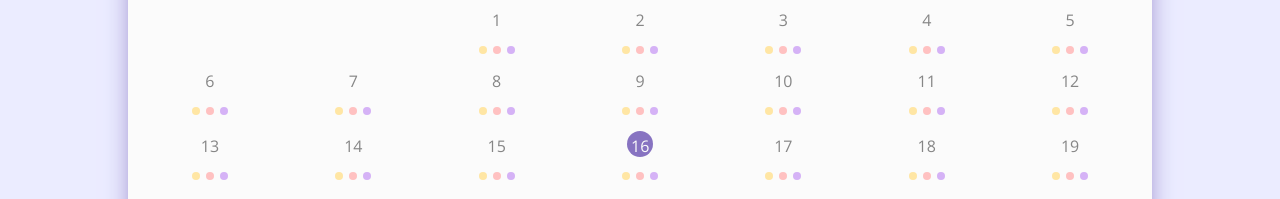
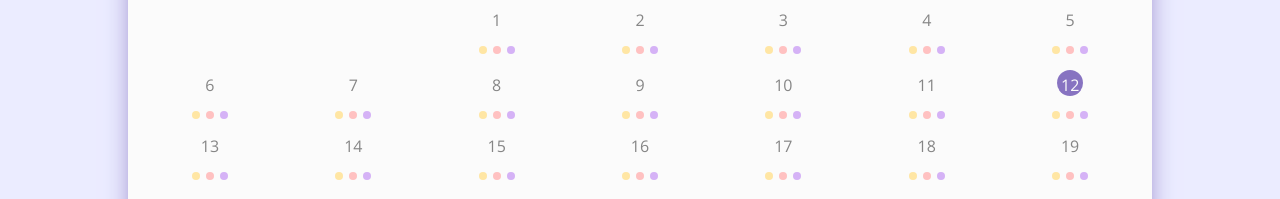
Before and after one commit to rania-hany/calendar-widget, an Angular app: page / in a window 1280 px wide. Shown: the part 165-364 px from the top of the page. Built offline with nearby package versions, Linux system fonts and the light colour scheme.

Commit message:
DEVELOP: Add selected year-month logic

```diff
--- a/src/app/calendar-widget/calendar-widget.component.html
+++ b/src/app/calendar-widget/calendar-widget.component.html
@@ -1,18 +1,18 @@
 <div class="wrapper">
     <div class="years-view" [ngClass]="{showSelector: openSelector}">
         <div class="year-selector">
-            < 2022 >
+            <span (click)="previousYear()"><</span> {{selectedYear}} <span (click)="nextYear()">></span>
         </div>
 
         <div class="months">
-            <div class="month" *ngFor="let month of months">
-                {{month}}
+            <div class="month" *ngFor="let month of months" (click)="selectMonth(month)">
+               {{month}}
             </div>
         </div>
 
     </div>
 
-    <app-month-view (openEvents)="toggleEventsView()" (openSelector)="toggleYearMonthSelector()"></app-month-view>
+    <app-month-view [selectedDate]="selectedDate" [monthDays]="monthDays" (openEvents)="toggleEventsView()" (openSelector)="toggleYearMonthSelector()"></app-month-view>
 
     <app-events (showEventsView)="toggleEventsView()" *ngIf="showEventsView"></app-events>
 </div>
--- a/src/app/calendar-widget/calendar-widget.component.ts
+++ b/src/app/calendar-widget/calendar-widget.component.ts
@@ -12,9 +12,15 @@ export class CalendarWidgetComponent implements OnInit {
   public months: any[] = months;
   public openSelector: boolean = false;
   public showEventsView: boolean = false;
+  public selectedYear: number = 2022;
+  public selectedMonth: string = '';
+  public selectedDate: Date = new Date();
+  public monthDays: any[] = [];
+
   constructor(public calendar: CalendarWidgetService) {}
 
   ngOnInit(): void {
+    this.monthDays = this.calendar.getMonthDays(this.selectedDate);
   }
 
   toggleYearMonthSelector() {
@@ -23,6 +29,18 @@ export class CalendarWidgetComponent implements OnInit {
 
   toggleEventsView() {
     this.showEventsView = !this.showEventsView;
+  }
 
+  previousYear() {
+    this.selectedYear--;
   }
+  nextYear() {
+    this.selectedYear++;
+  }
+  selectMonth(month: string) {
+    this.selectedMonth = month;
+    this.selectedDate = this.calendar.createSelectedDate(month,this.selectedYear.toString())
+    this.ngOnInit();
+  }
+
 }
--- a/src/app/calendar-widget/calendar-widget.service.ts
+++ b/src/app/calendar-widget/calendar-widget.service.ts
@@ -37,8 +37,8 @@ export class CalendarWidgetService {
     var monthFirstDayIndex = this.getMonthFirstDayIndex(date);
     var count = 0;
     var index = 0;
-    for (let i = 0; i < 42; i++) {
-      if (i < monthFirstDayIndex) {
+    for (let iterator = 0; iterator < 42; iterator++) {
+      if (iterator < monthFirstDayIndex) {
         count++;
         month.push('0');
       } else if (
@@ -52,4 +52,13 @@ export class CalendarWidgetService {
     }
     return month;
   }
+
+  createSelectedDate(month:string,year: string){
+    var date = Date.parse(month + "1, " + year);
+    if(!isNaN(date)){
+       return new Date(date);
+    }
+    return new Date();
+  }
+
 }
--- a/src/app/calendar-widget/month-view/month-view.component.html
+++ b/src/app/calendar-widget/month-view/month-view.component.html
@@ -18,7 +18,7 @@
     <div class="days">
         <div class="day" *ngFor="let day of monthDays; let i = index" [ngClass]="{hide: day == '0'}" (click)="showEventsView('hello')">
             <!-- <div class="day" *ngFor="let day of monthDays; let i = index" [ngClass]="{hide: day == '0'}"> -->
-            <div [ngClass]="{today: day==16}">{{day}}</div>
+            <div [ngClass]="{today: day==today}">{{day}}</div>
 
 
             <div class="events">
--- a/src/app/calendar-widget/month-view/month-view.component.ts
+++ b/src/app/calendar-widget/month-view/month-view.component.ts
@@ -1,4 +1,4 @@
-import { Component, OnInit, Output } from '@angular/core';
+import { Component, Input, OnInit, Output } from '@angular/core';
 import { EventEmitter } from '@angular/core';
 import { week } from 'src/app/shared/constants/statics';
 import { CalendarWidgetService } from '../calendar-widget.service';
@@ -6,43 +6,34 @@ import { CalendarWidgetService } from '../calendar-widget.service';
 @Component({
   selector: 'app-month-view',
   templateUrl: './month-view.component.html',
-  styleUrls: ['./month-view.component.scss']
+  styleUrls: ['./month-view.component.scss'],
 })
 export class MonthViewComponent implements OnInit {
-
-
-  public monthDays: any[] = [];
   public weekDays: any[] = week;
-  public selectedDate: Date = new Date();
   // static date to be removed
   // public selectedDate: Date = new Date(2022, 0, 24, 10, 33, 30, 0);
-
-
-
+  @Input() selectedDate: Date;
+  public today: number;
+  @Input() monthDays: any[];
   @Output() openSelector: EventEmitter<any> = new EventEmitter<any>();
   @Output() openEvents: EventEmitter<any> = new EventEmitter<any>();
 
+  constructor(public calendar: CalendarWidgetService) {}
 
-  constructor(public calendar: CalendarWidgetService) { }
-
-  ngOnInit(): void {
-    this.monthDays = this.calendar.getMonthDays(this.selectedDate);
-    console.log(this.monthDays)
+  ngOnInit(): void {}
+  ngOnChanges() {
+    this.today = this.selectedDate.getDate();
   }
-
   monthName(): string {
     // selected Month
     return this.calendar.getMonthName(this.selectedDate);
   }
-
-
   showYearMonthSelector() {
     this.openSelector.emit();
   }
-
   // TO DO : Create type for the eventDetails and use it here
   showEventsView(eventDetails: any) {
-    console.log("FIRST FROM MONTH VIEW")
-    this.openEvents.emit(eventDetails)
+    console.log('FIRST FROM MONTH VIEW');
+    this.openEvents.emit(eventDetails);
   }
 }
```
